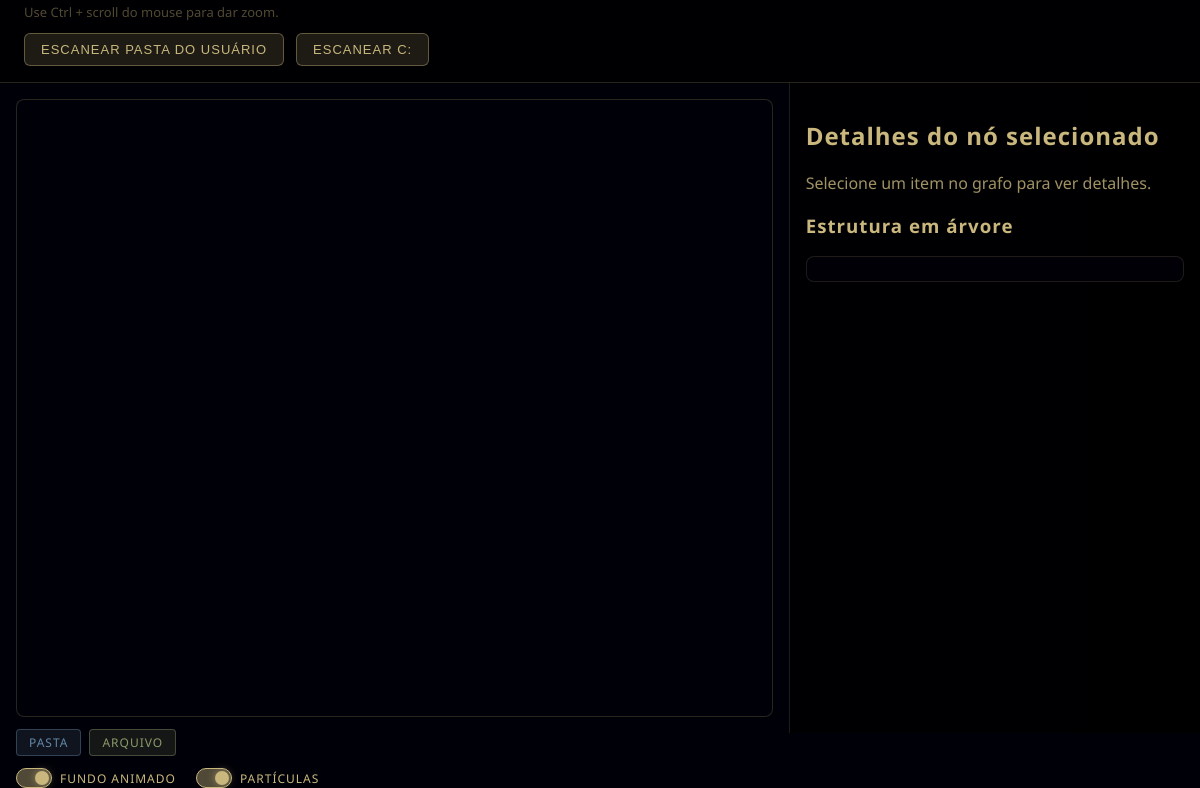
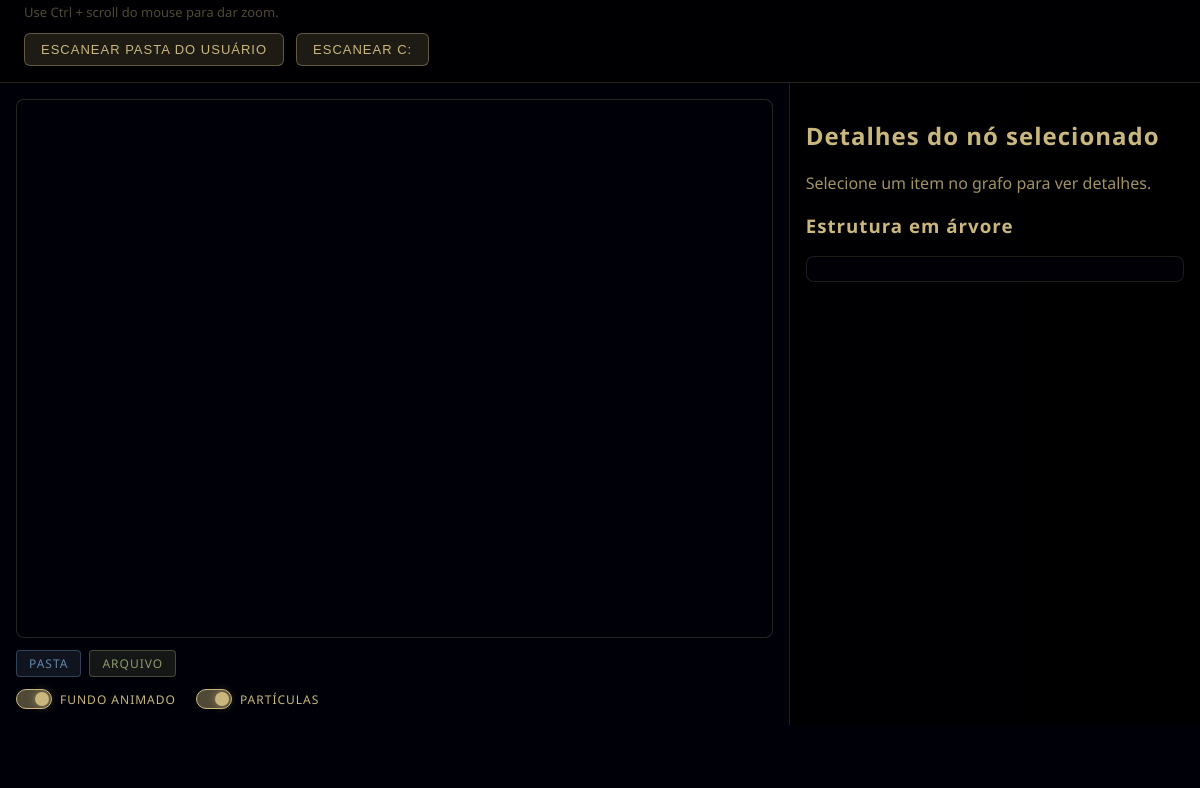
Before and after one commit to tombrito/graphFS, an Electron app: page renderer/index.html in a window 1200 px wide. Shown: the part 75-863 px from the top of the page. After the commit the page ends 800 px from the top, so only its background shows below. Drawn offline with Linux system fonts and the light colour scheme.

Commit message:
fix: the size of window and content

```diff
--- a/main.js
+++ b/main.js
@@ -17,6 +17,7 @@ function createWindow() {
     }
   });
 
+  mainWindow.maximize();
   mainWindow.loadFile(path.join(__dirname, 'renderer', 'index.html'));
 }
 
--- a/renderer/styles.css
+++ b/renderer/styles.css
@@ -2,11 +2,18 @@
   box-sizing: border-box;
 }
 
+html, body {
+  margin: 0;
+  height: 100%;
+  overflow: hidden;
+}
+
 body {
-  margin: 0;
   font-family: 'Segoe UI', Arial, sans-serif;
   background: #000008;
   color: #c9b77d;
+  display: flex;
+  flex-direction: column;
 }
 
 header {
@@ -186,13 +193,18 @@ h2, h3 {
 
 main {
   display: flex;
-  height: calc(100vh - 150px);
+  flex: 1;
+  min-height: 0;
+  overflow: hidden;
 }
 
 section.left {
   flex: 2;
   padding: 16px;
   border-right: 1px solid rgba(201, 183, 125, 0.15);
+  display: flex;
+  flex-direction: column;
+  min-height: 0;
 }
 
 section.right {
@@ -203,7 +215,8 @@ section.right {
 }
 
 #pixi-container {
-  height: 100%;
+  flex: 1;
+  min-height: 0;
   background: #000008;
   border: 1px solid rgba(201, 183, 125, 0.2);
   border-radius: 8px;
@@ -213,6 +226,7 @@ section.right {
   margin-top: 12px;
   display: flex;
   gap: 8px;
+  flex-shrink: 0;
 }
 
 .badge {
@@ -292,6 +306,7 @@ section.right {
   margin-top: 12px;
   display: flex;
   gap: 20px;
+  flex-shrink: 0;
 }
 
 .switch-label {
```
